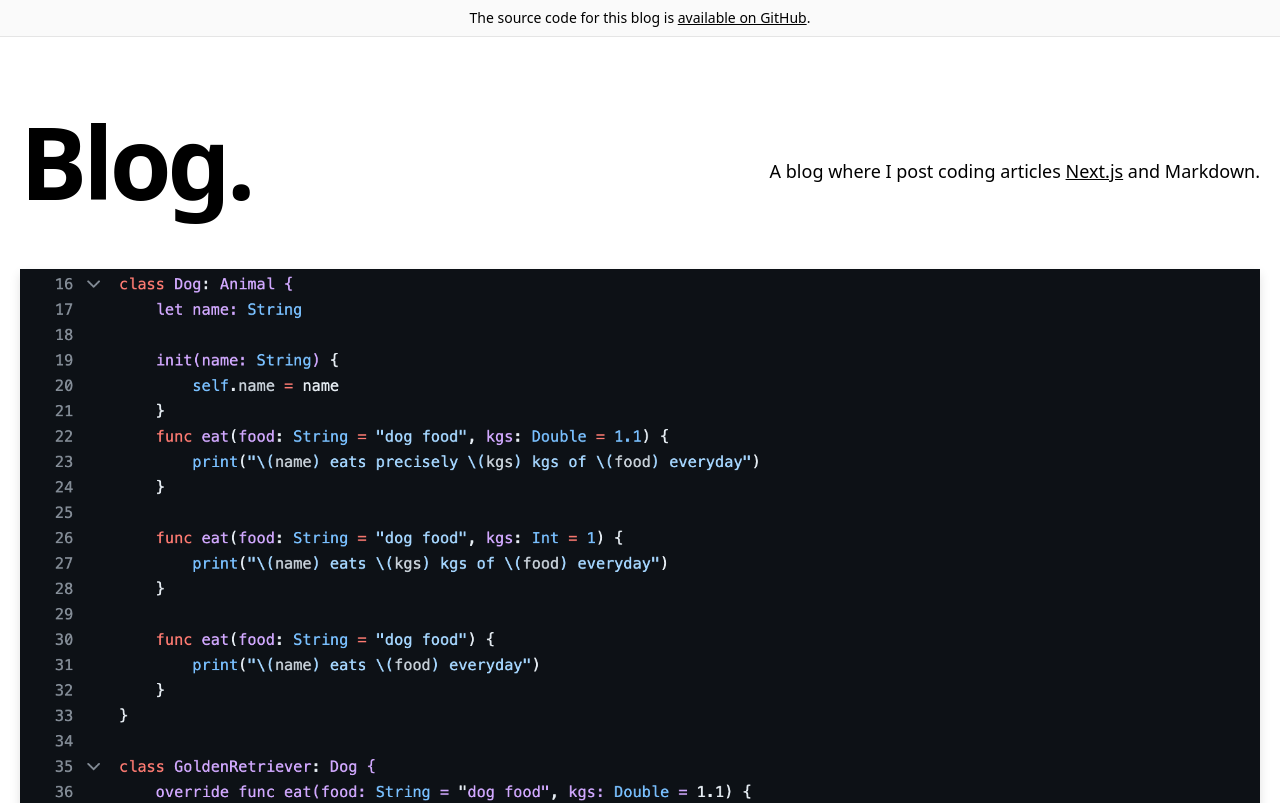
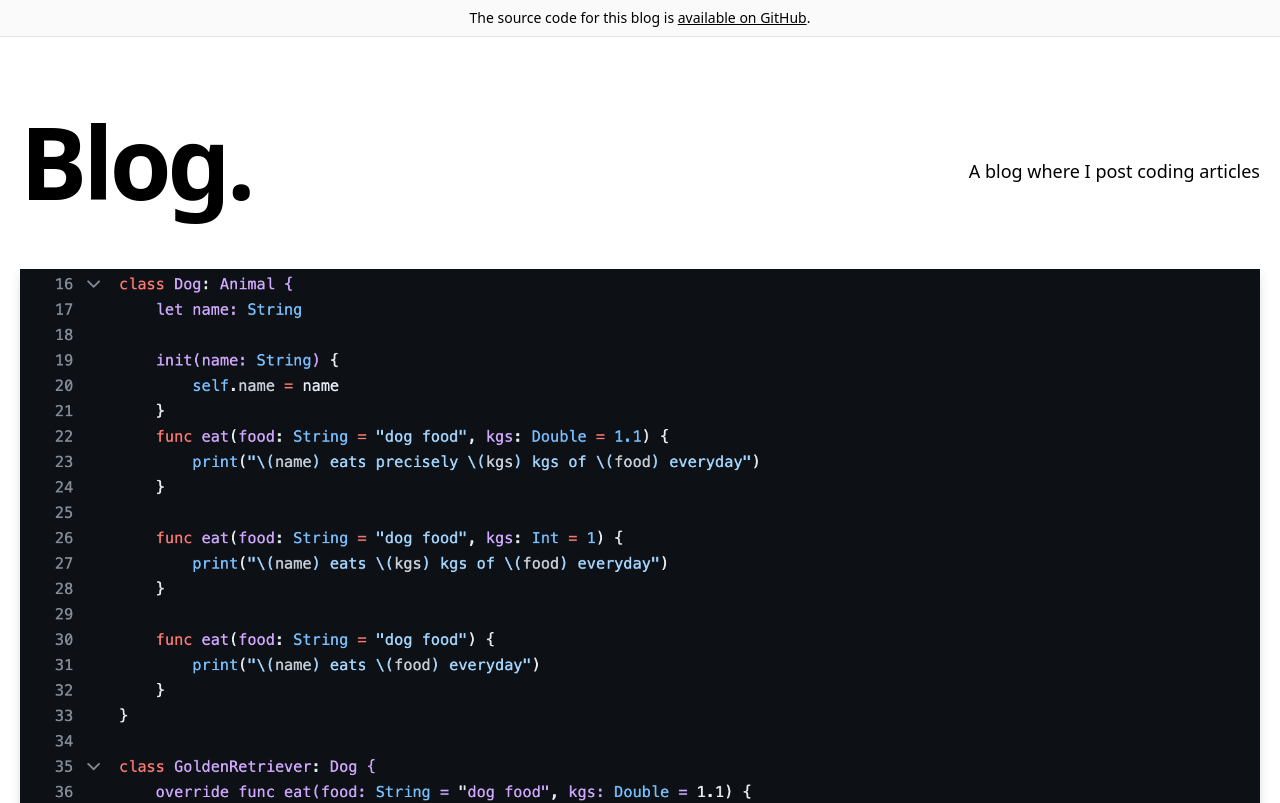
Before and after one commit to intiMRA/imra_code_blog, a Next.js app: page /imra_code_blog/ in a window 1280 px wide. Shown: the top 803 px of the page. Built offline with nearby package versions, Linux system fonts and the light colour scheme.

Commit message:
changed description

```diff
--- a/components/intro.tsx
+++ b/components/intro.tsx
@@ -7,14 +7,7 @@ const Intro = () => {
         Blog.
       </h1>
       <h4 className="text-center md:text-left text-lg mt-5 md:pl-8">
-        A blog where I post coding articles{' '}
-        <a
-          href="https://nextjs.org/"
-          className="underline hover:text-blue-600 duration-200 transition-colors"
-        >
-          Next.js
-        </a>{' '}
-        and {CMS_NAME}.
+        A blog where I post coding articles
       </h4>
     </section>
   )
```
